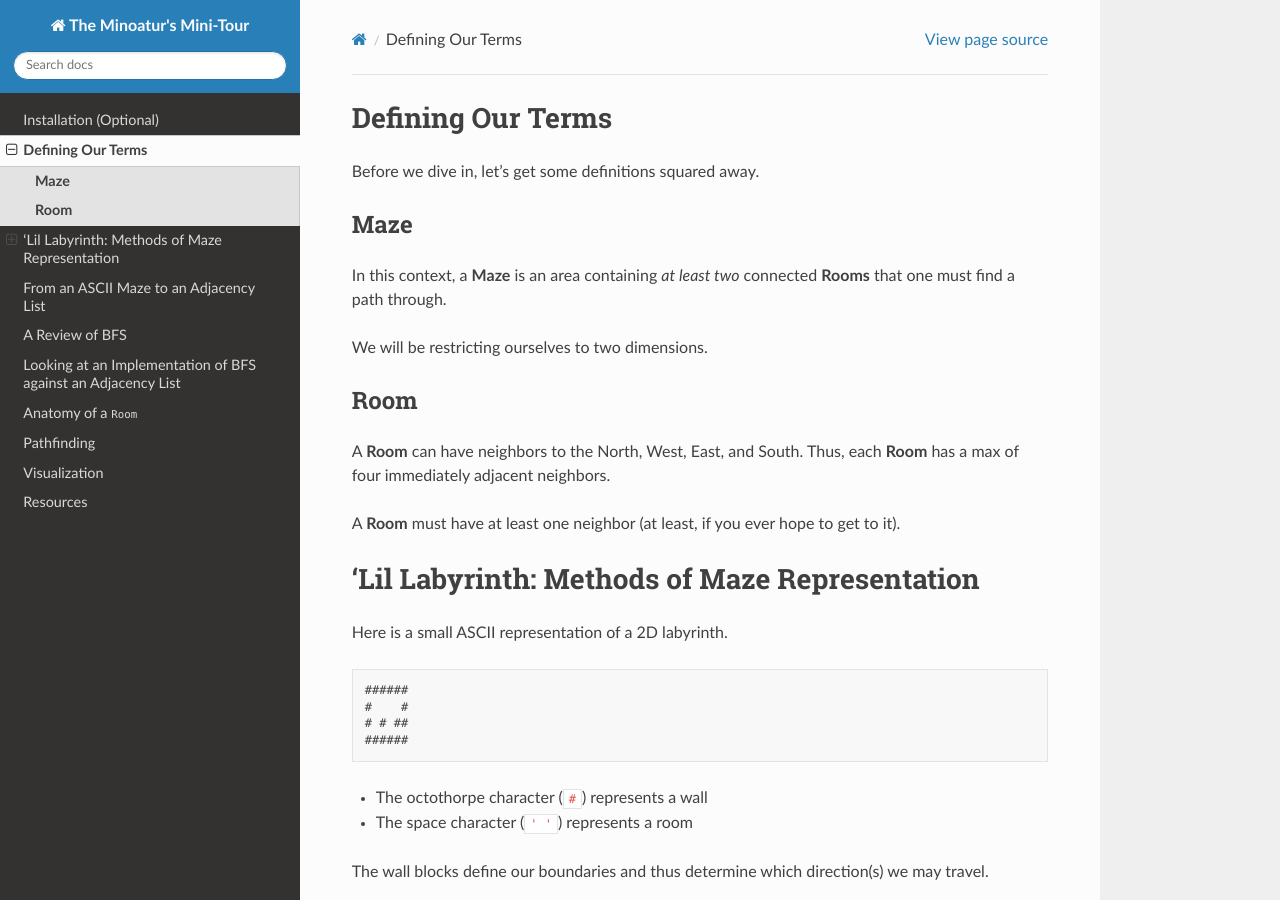
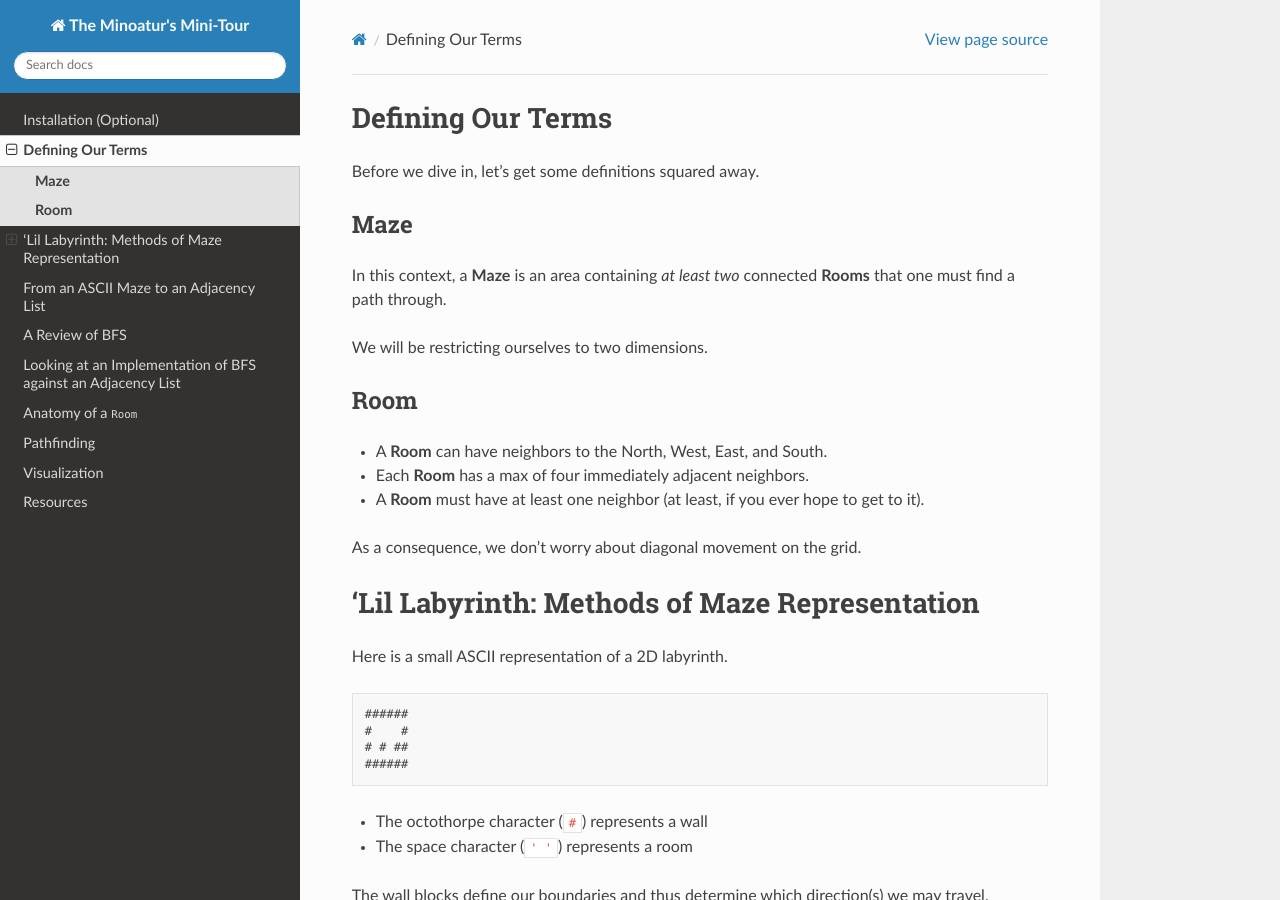
Before and after one commit to joedougherty/mazes, a Sphinx documentation site: the page built from docs/begin.rst, in a window 1280 px wide and 900 px high. Built offline with Sphinx 7.4.7 and the Read the Docs theme 2.0.0, drawn with Linux system fonts in a browser that asks for light colours.

Commit message:
clarification;

```diff
--- a/docs/begin.rst
+++ b/docs/begin.rst
@@ -18,10 +18,13 @@ We will be restricting ourselves to two dimensions.
 ++++++++
 
 
-A **Room** can have neighbors to the North, West, East, and South. Thus, each **Room** has a max of four immediately adjacent neighbors.
++ A **Room** can have neighbors to the North, West, East, and South.
 
++ Each **Room** has a max of four immediately adjacent neighbors.
 
-A **Room** must have at least one neighbor (at least, if you ever hope to get to it).
++ A **Room** must have at least one neighbor (at least, if you ever hope to get to it).
+
+As a consequence, we don't worry about diagonal movement on the grid.
 
 
 ----------------------------------------------
```
